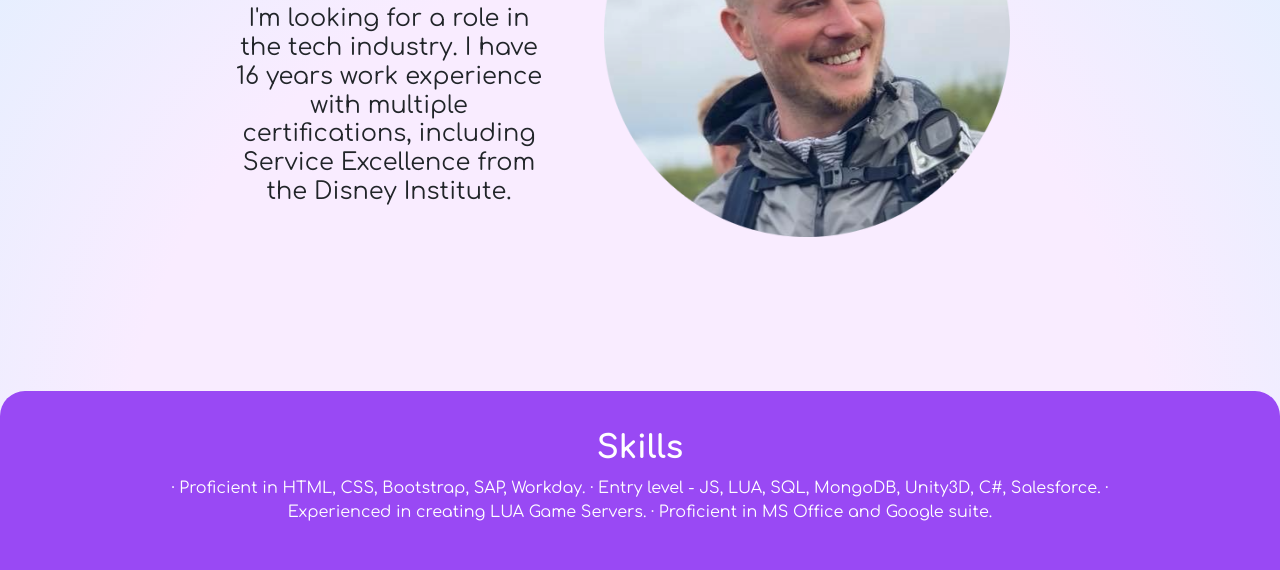
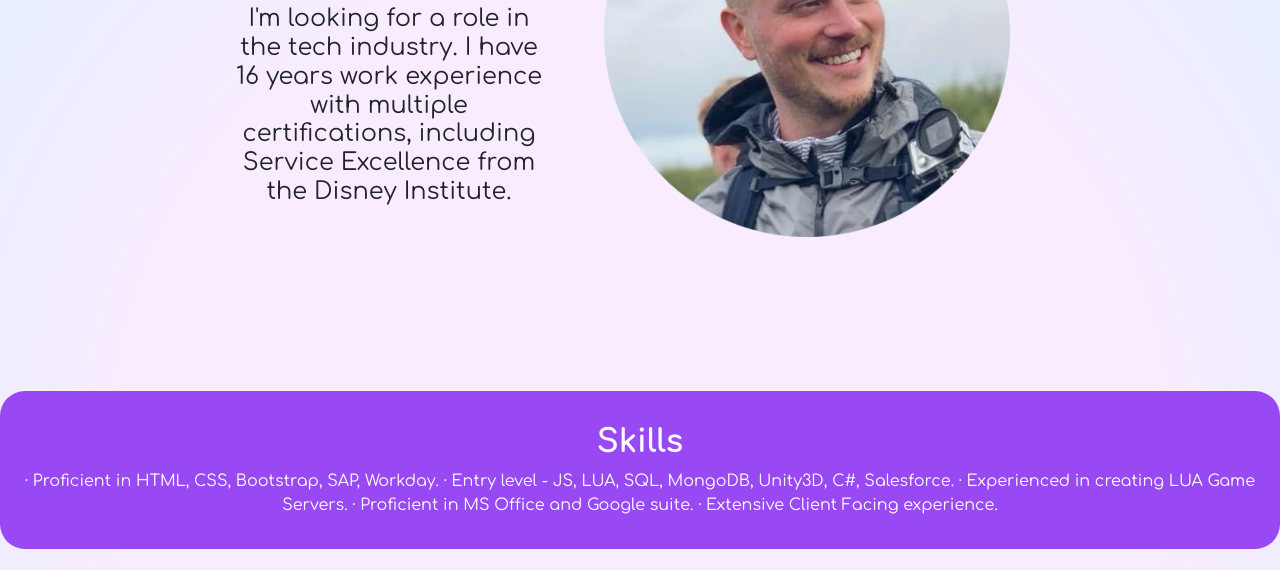
Before and after one commit to Permmm/Permmm.github.io, a plain HTML site: page index.html in a window 1280 px wide. Shown: the part 382-952 px from the top of the page. Drawn offline with nearby package versions, Linux system fonts and the light colour scheme.

Commit message:
padding height

```diff
--- a/index.html
+++ b/index.html
@@ -56,7 +56,7 @@ li {
 
       <section class="workhistory" id="resume row-cols-1 row-cols-lg-3">
 
-<div class="container-fluid">
+<div class="container-skills">
 
           <h2 class="testimonial-text fw-bold">Skills</h2>
           <p>
@@ -64,6 +64,7 @@ li {
           · Entry level - JS, LUA, SQL, MongoDB, Unity3D, C#, Salesforce.
           · Experienced in creating LUA Game Servers.
           · Proficient in MS Office and Google suite.
+          · Extensive Client Facing experience.
         </p>
   </div>
   </section>
--- a/style.css
+++ b/style.css
@@ -40,6 +40,9 @@ p {
     overflow: hidden;
 }
 
+.container-skills {
+ padding-top: 2rem;
+}
 .link {
     float: left;
 }
```
